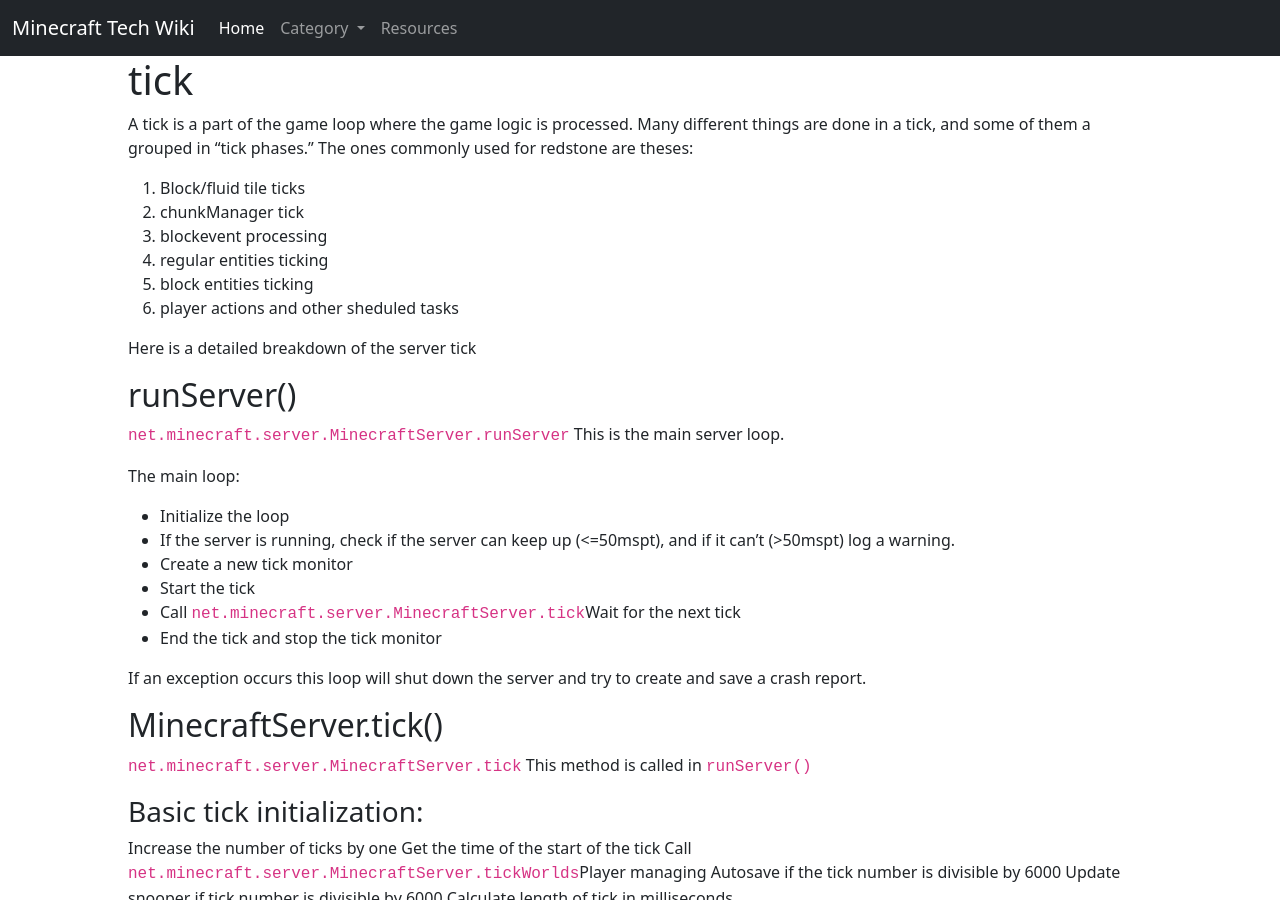
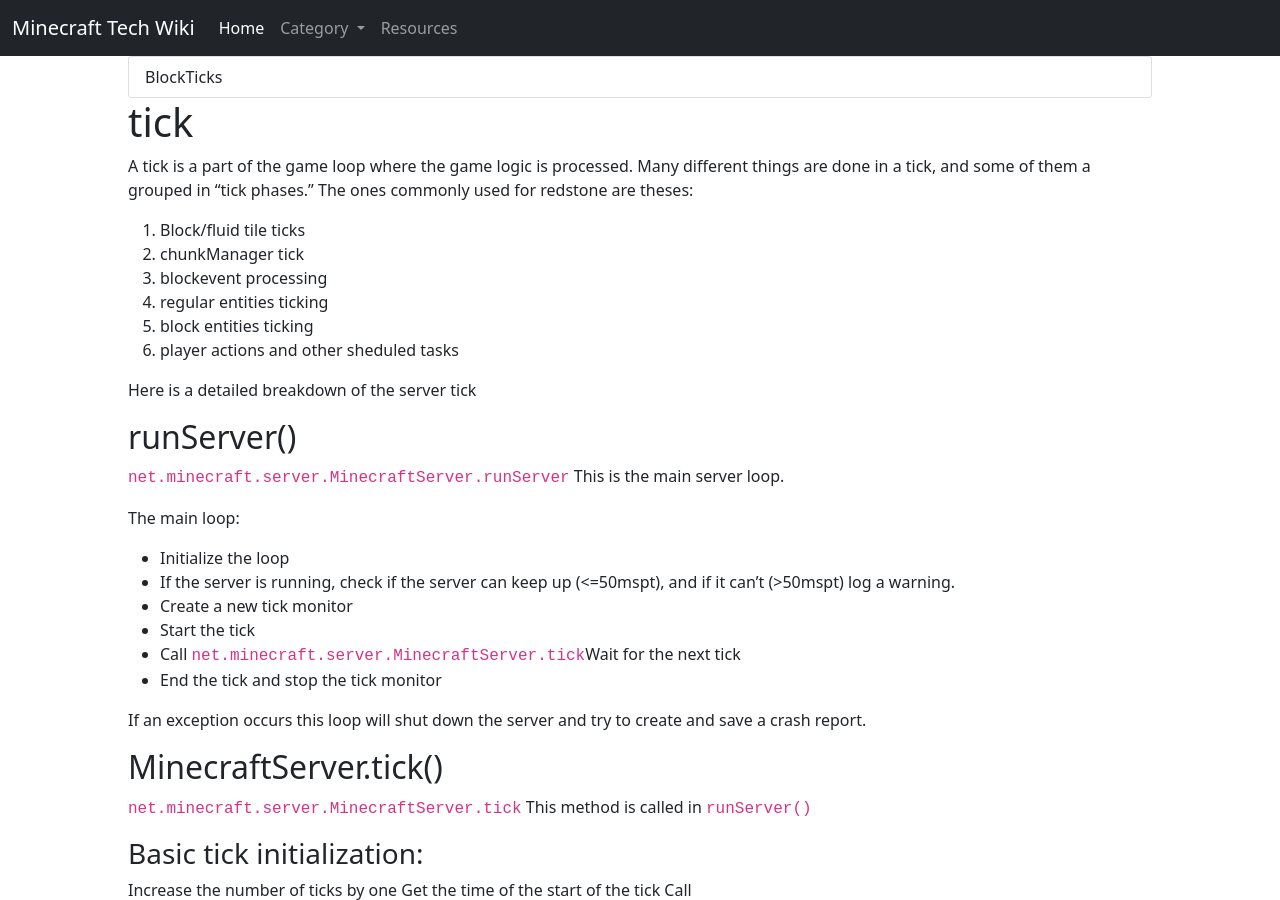
Before and after one commit to TechMCDocs/TechMCDocs.github.io, a Jekyll site: the page built from GameTick.md, in a window 1280 px wide and 900 px high. Built offline with Jekyll 4.4.1, drawn with Linux system fonts in a browser that asks for light colours; comment, search, counter and statistics services are not loaded.

Commit message:
include tick subpages

```diff
--- a/GameTick.md
+++ b/GameTick.md
@@ -2,7 +2,7 @@
 title: Game Tick
 description: All the information about the tick phases
 ---
-
+{% include subpages.html %}
 
 # tick
 
```
